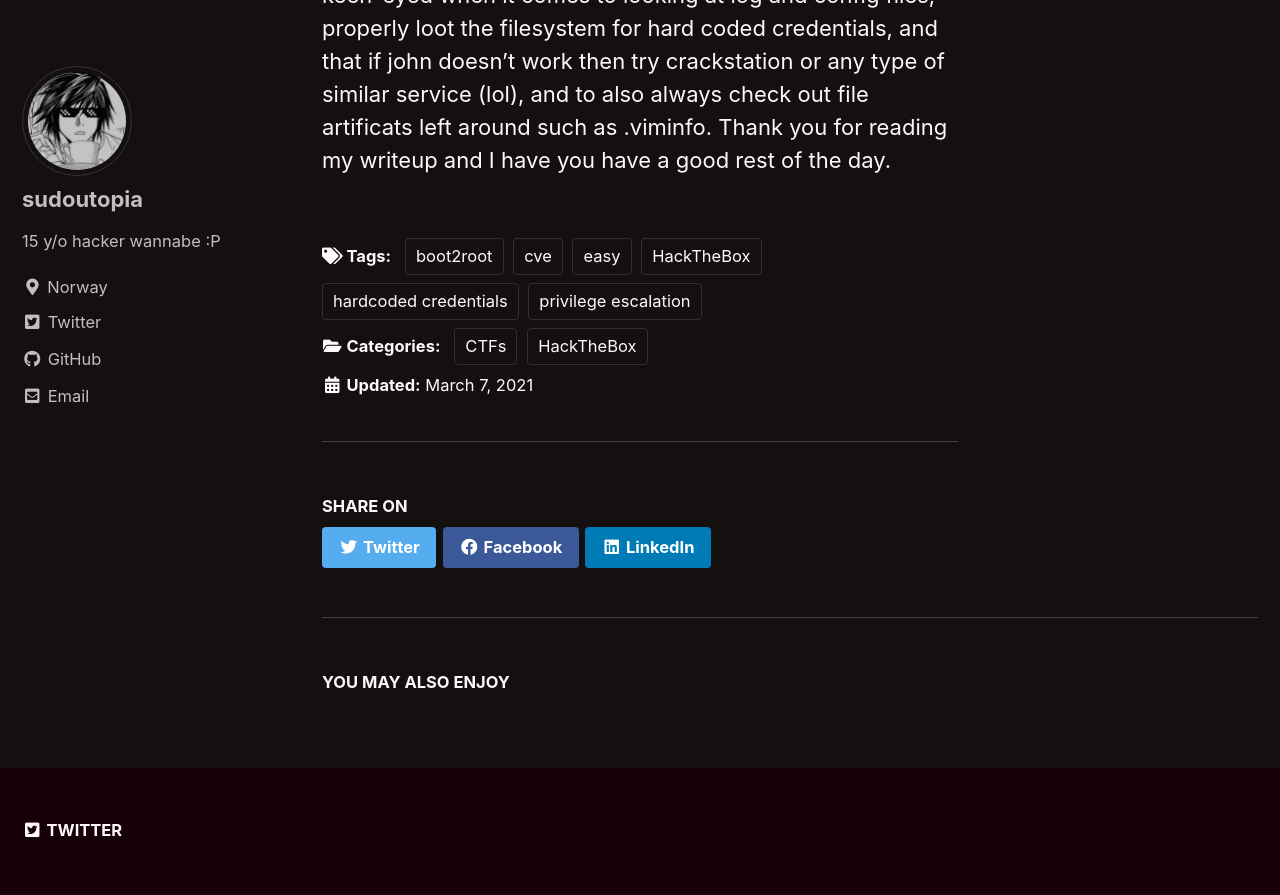
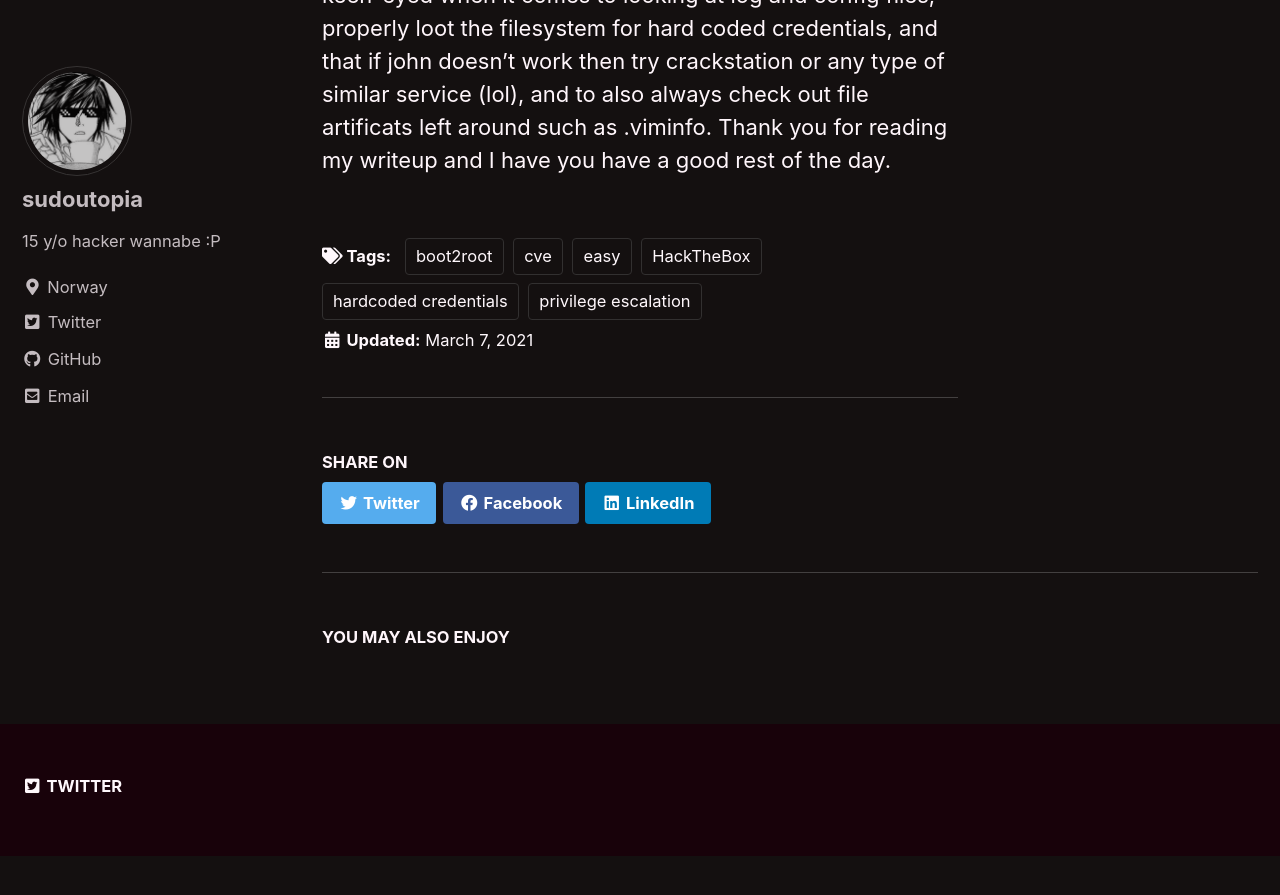
Before and after one commit to sudoutopia/sudoutopia.github.io, a Jekyll site: the page built from _posts/2021-03-07-HackTheBox-Passage-Writeup.md, in a window 1280 px wide and 900 px high, scrolled down 19204 px. Shown: the top 895 px of the window. Built offline with Jekyll 4.4.1, drawn with Linux system fonts in a browser that asks for light colours; cached includes are drawn as plain includes; after the commit the page ends 20060 px from its top, so only the background shows below that.

Commit message:
Update 2021-03-07-HackTheBox-Passage-Writeup.md

```diff
--- a/_posts/2021-03-07-HackTheBox-Passage-Writeup.md
+++ b/_posts/2021-03-07-HackTheBox-Passage-Writeup.md
@@ -1,9 +1,6 @@
 ---
 title: "HackTheBox: Passage"
 excerpt: "Passage was an interesting machine, the initial foothold was quite trivial as it mostly involved a CVE to get a foothold in the system, the privilege escalation was a bit more difficult but nothing we really haven't seen before from other machines, which involves finding a hash for the user paul and then getting the ssh keys for Nadav in which we then exploit USBCreator D-Bus for root."
-categories:
-  - CTFs
-  - HackTheBox
 tags:
   - HackTheBox
   - boot2root
@@ -11,9 +8,6 @@ tags:
   - easy
   - privilege escalation
   - hardcoded credentials
-header:
-  teaser: /assets/images/bio-photo.png
-
 ---
 
 # HackTheBox: Passage
```
